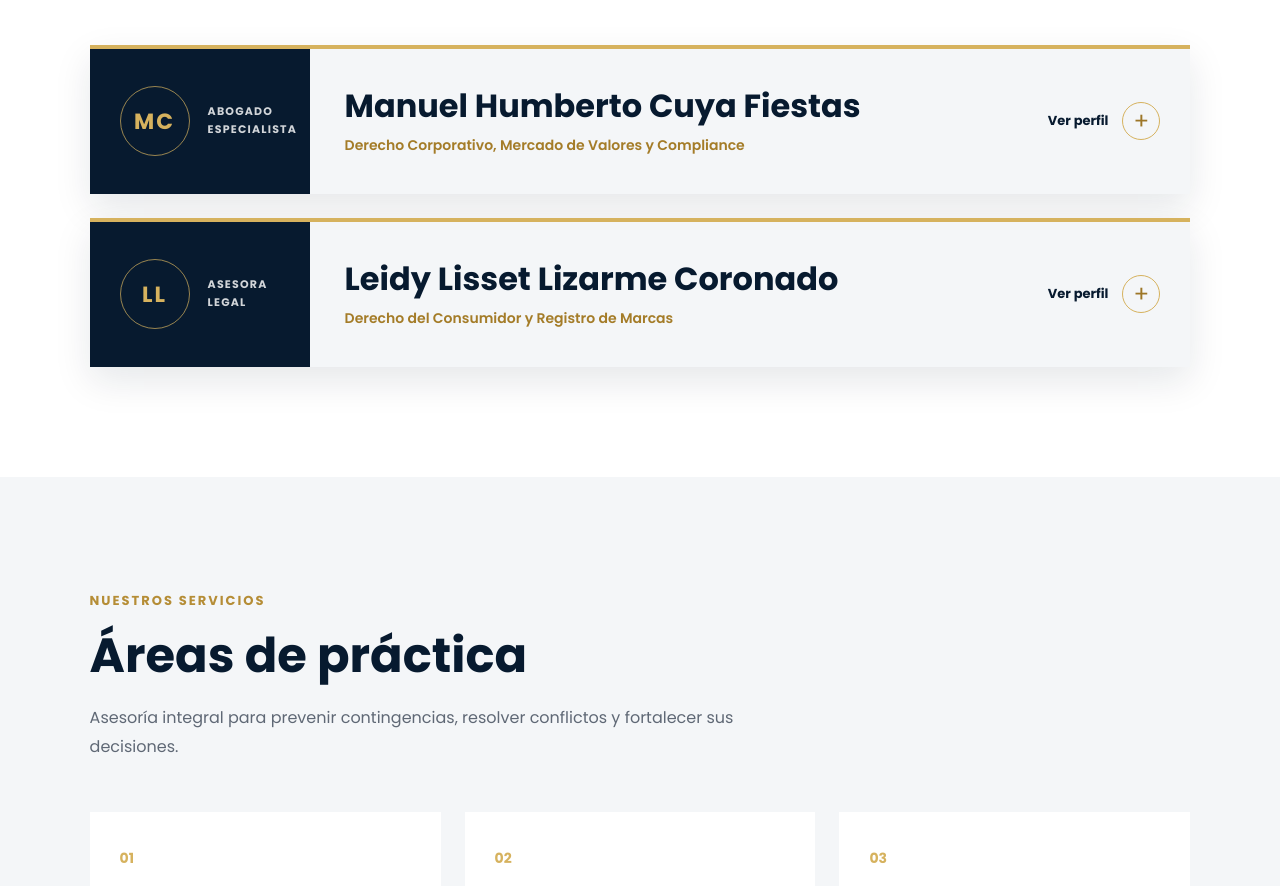
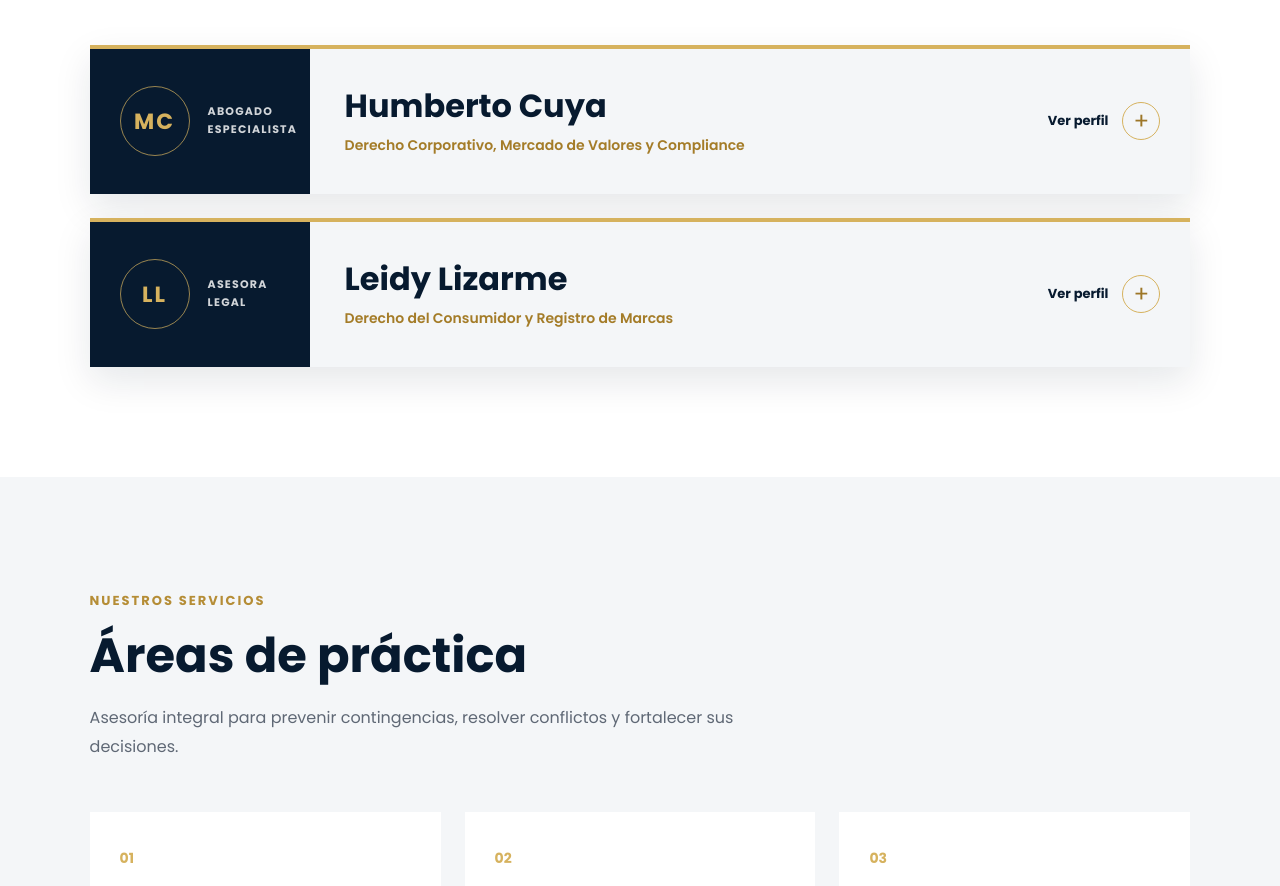
Before and after one commit to lemalexperu/lemalex-peru, a plain HTML site: page index.html in a window 1280 px wide. Shown: the part 1785-2671 px from the top of the page. Drawn offline with Linux system fonts and the light colour scheme.

Commit message:
Update team member names in index.html

```diff
--- a/index.html
+++ b/index.html
@@ -180,7 +180,7 @@ protegen su patrimonio e impulsan sus decisiones.
             <div class="equipo-lista">
 
     <!-- ===============================
-         MANUEL HUMBERTO CUYA FIESTAS
+         HUMBERTO CUYA
     ================================ -->
 
     <details class="perfil-equipo">
@@ -199,7 +199,7 @@ protegen su patrimonio e impulsan sus decisiones.
 
             <span class="perfil-presentacion">
                 <strong class="perfil-nombre">
-                    Manuel Humberto Cuya Fiestas
+                    Humberto Cuya
                 </strong>
 
                 <span class="perfil-titulo-profesional">
@@ -307,7 +307,7 @@ protegen su patrimonio e impulsan sus decisiones.
 
 
     <!-- ===============================
-         LEIDY LISSET LIZARME CORONADO
+         LEIDY LIZARME
     ================================ -->
 
     <details class="perfil-equipo">
@@ -326,7 +326,7 @@ protegen su patrimonio e impulsan sus decisiones.
 
             <span class="perfil-presentacion">
                 <strong class="perfil-nombre">
-                    Leidy Lisset Lizarme Coronado
+                    Leidy Lizarme
                 </strong>
 
                 <span class="perfil-titulo-profesional">
```
